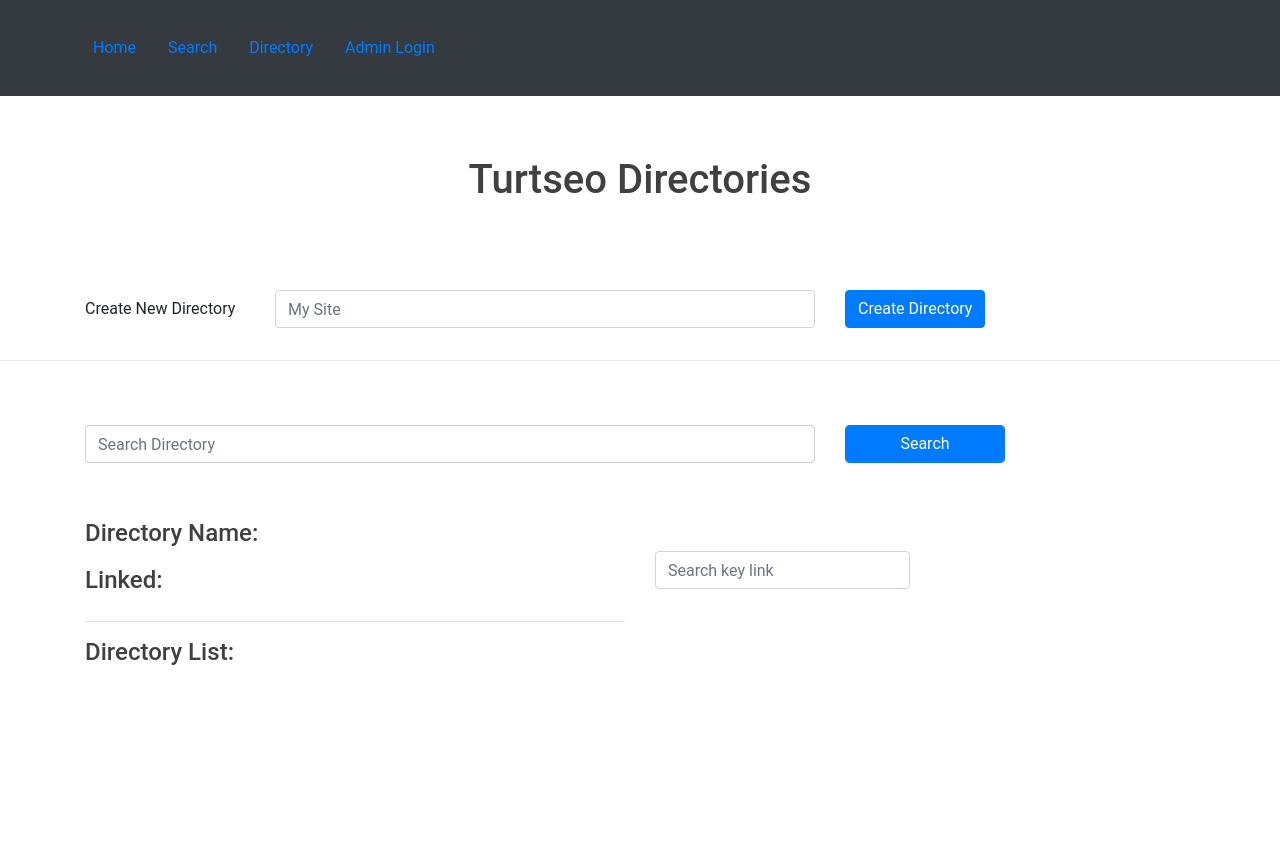
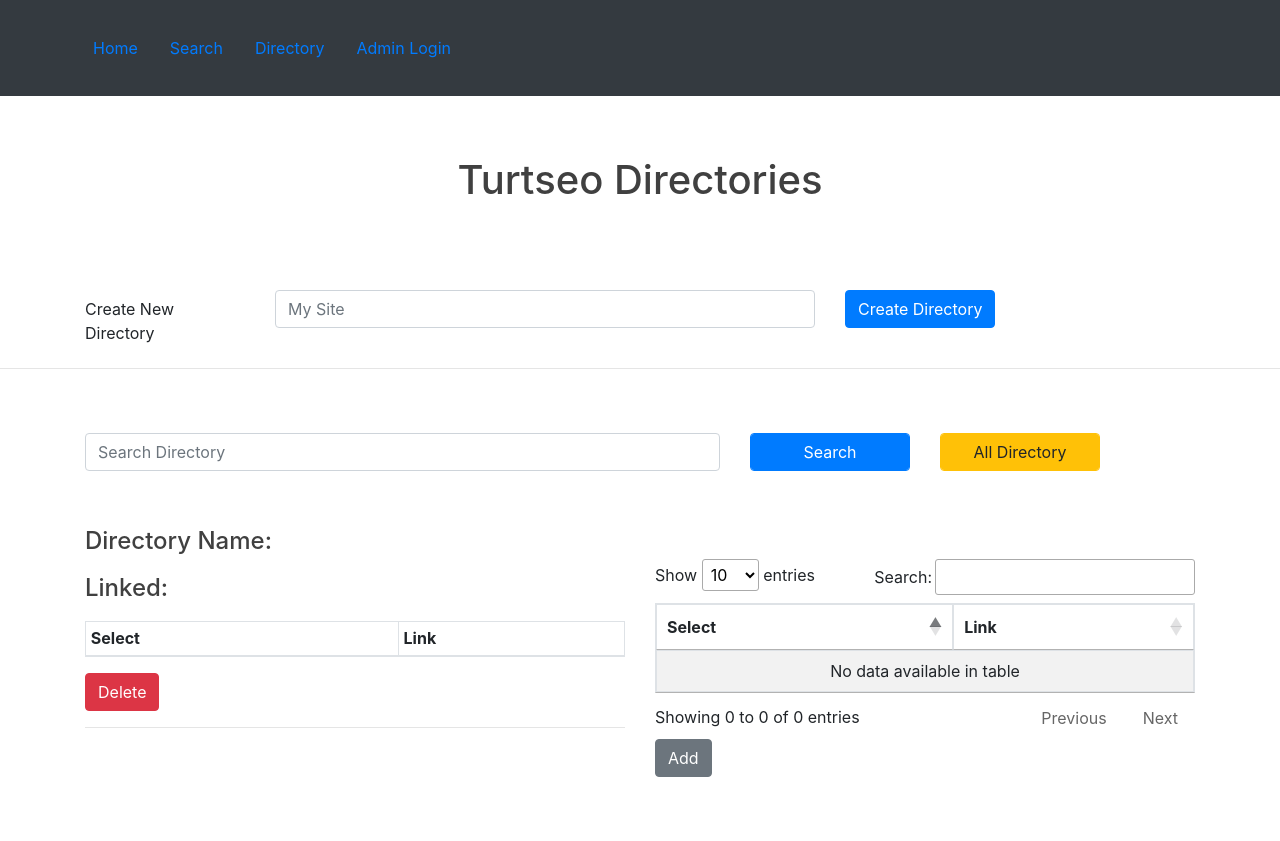
Before and after one commit to iamyeasin/turtseo, a Django app: page /directory in a window 1280 px wide. Before the commit the page ends 665 px from the top, so only its background shows below. Run offline with Django 3.2, Linux system fonts and the light colour scheme; data that the repository does not hold is empty; some libraries are stand-ins or nearby versions.

Commit message:
Fixed directory link add/delete

```diff
--- a/panel/views.py
+++ b/panel/views.py
@@ -216,9 +216,7 @@ def Directory(request):
 		elif btnpressed == "initial":
 			key_link_list = Key_Link_List.objects.all()
 			serialized = serializers.serialize('json', key_link_list)
-
 			data = {"dataset": serialized}
-
 			return JsonResponse(data, safe=False)
 
 		#search key_link from Key_Link_List model by autocomplete search in Turtseo Directories page
--- a/templates/html/directory.html
+++ b/templates/html/directory.html
@@ -2,22 +2,24 @@
 <!DOCTYPE html>
 <html>
 <head>
-	<title>Segmentizations</title>
+	<title>Directories</title>
 	<!-- CSS only -->
 	<script src="https://code.jquery.com/jquery-3.5.1.min.js"
 		integrity="sha256-9/aliU8dGd2tb6OSsuzixeV4y/faTqgFtohetphbbj0=" crossorigin="anonymous"></script>
+		<script type="text/javascript" charset="utf8" src="https://stackpath.bootstrapcdn.com/bootstrap/4.5.0/js/bootstrap.min.js"></script>
 	<link rel="stylesheet" href="https://stackpath.bootstrapcdn.com/bootstrap/4.5.0/css/bootstrap.min.css"
 		integrity="sha384-9aIt2nRpC12Uk9gS9baDl411NQApFmC26EwAOH8WgZl5MYYxFfc+NcPb1dKGj7Sk" crossorigin="anonymous">
 	<link rel="stylesheet" type="text/css" href="{% static 'style.css' %}">
 
-	<!-- JS, Popper.js, and jQuery -->
-
 	<script src="https://cdn.jsdelivr.net/npm/popper.js@1.16.0/dist/umd/popper.min.js"
 		integrity="sha384-Q6E9RHvbIyZFJoft+2mJbHaEWldlvI9IOYy5n3zV9zzTtmI3UksdQRVvoxMfooAo"
 		crossorigin="anonymous"></script>
+		<script type="text/javascript" charset="utf8" src="https://cdn.datatables.net/1.10.21/js/jquery.dataTables.js"></script>
 	<script src="https://stackpath.bootstrapcdn.com/bootstrap/4.5.0/js/bootstrap.min.js"
 		integrity="sha384-OgVRvuATP1z7JjHLkuOU7Xw704+h835Lr+6QL9UvYjZE3Ipu6Tp75j7Bh/kR0JKI"
 		crossorigin="anonymous"></script>
+		<link rel="stylesheet" type="text/css" href="https://cdn.datatables.net/1.10.21/css/jquery.dataTables.css">
+	<link rel="stylesheet" type="text/css" href="https://stackpath.bootstrapcdn.com/bootstrap/4.5.0/css/bootstrap.min.css">
 
 </head>
 
@@ -73,11 +75,14 @@
 	<form method="POST" id="form-2">
 		<div class="container form-group">
 			<div class="form-group row pt-5">
-				<div class="col-sm-8">
+				<div class="col-sm-7">
 					<input type="text" name="" placeholder="Search Directory" class="form-control" id="searchdir">
 				</div>
 				<div class="col-sm-2">
 					<input id="search" type="submit" name="" value="Search" class="btn-primary form-control">
+				</div>
+				<div class="col-sm-2">
+					<input id="alldirs" type="submit" class="form-control btn btn-warning" value="All Directory">
 				</div>
 			</div>
 			<div class="row pt-3 pb-2  pl-3">
@@ -87,24 +92,35 @@
 				<div class="col-sm-6 pt-3">
 					<h4 id="setdir">Directory Name:</h4> <!-- use javascript inner.html  -->
 					<h4>Linked: </h4>
-					<ol>
-						<div id="delete_list"></div>
-					</ol>
+							<table id="GuestLinkDel" class="table table-striped table-bordered table-sm" cellspacing="0" width="100%">
+							<thead>
+						    <tr>
+						      <th class="th-sm">Select</th>
+						      <th class="th-sm">Link</th>
+						    </tr>
+						  </thead>
+						  <tbody></tbody>
+						</table>
+						<input type="button" class="btn btn-danger" name="" id="delLinkFromDir" value="Delete">
+
 					<hr>
-					<h4>Directory List:</h4>
-					<div class="" id="wholelist_dir"></div>
+
 				</div>
-				<div class="col-sm-6 pt-5" id="add_list">
+				<div class="col-sm-6 pt-5 pb-5" id="add_list">
 					<div class="row">
-						<div class="col-sm-6">
-							<input id="search_key_text" type="text" name="" class="form-control"
-								placeholder="Search key link">
 					</div>
-						<div class="col-sm-3">
-							<input id="search_key" type="submit" class="form-control btn btn-primary" value="search">
+					<table id="GuestLink" class="table table-striped table-bordered table-sm" cellspacing="0" width="100%">
+							<thead>
+						    <tr>
+						      <th class="th-sm">Select </th>
+						      <th class="th-sm">Link</th>
+						    </tr>
+						  </thead>
+						  <tbody></tbody>
+						</table>
+						<input type="button" class="btn btn-secondary" name="" id="addLinkToDir" value="Add">
+					<div class="" id="wholelist">
 					</div>
-					</div>
-					<div class="" id="wholelist"></div>
 				</div>
 			</div>
 	</form>
@@ -119,12 +135,11 @@
 		// Initial Loading all Key Link in HTML
 		$("#search_key").hide();
 		$("#refresh").hide();
+		var searchFoundDir = "";
+		var failed = 0; var success = 0;
 
 
-		var searchFoundDir = "";
-
 		// Add link from guestpostlinkdir
-
 		function addLinkToDirectoy( guestlink ){
 			$.ajax({
 				type: 'POST',
@@ -135,11 +150,15 @@
 					'dirname' : searchFoundDir
 				},
 				success: function(data){
-					alert("Link added to directory");
+					// alert("Link added to directory");
 					$("#refresh").click()
+					success += 1;
+					// console.log(success + "succs");
 				},
 				error: function(data){
-					alert("Link Adding failed")
+					// alert("Link Adding failed")
+					failed = failed + 1;
+					// console.log(failed + "failed");
 				}
 
 			});
@@ -156,33 +175,42 @@
 			success: function (data) {
 				var dataset = JSON.parse(data['dataset']);
 				// console.log("ADD Data", dataset);
+				$('#GuestLink').find('tbody').empty();
 
 				for (var i = 0; i < dataset.length; i++) {
-					var addLink = '<div class="row pt-2 pl-2" id="rowid_'+i+'">'
-						+	'<div class="col-sm-6">'
-						+ '<a id="addlink_'+ i +'" href="#"> '+ dataset[i].pk + '</a>'
-						+  '</div>'
-						+ 	'<div class="col-sm-6">'
-						+		'<input type="submit" name="" id="guestadd_'+ i +'" value="Add Link" class="btn btn-light p-">'
-						+ 	'</div>'
-						+ '</div>'
-					$('#wholelist').append(addLink);
-					loadAllDir();
+					 var addLink = '<tr>'
+                                + '<td><div class="custom-control custom-checkbox">'
+                          		+ '<input type="checkbox" class="custom-control-input" id="guestadd_'+i+'" type="checkbox">'
+                                + '<label class="custom-control-label" for="guestadd_'+i+'"></label>'
+                              	+ '</div></td>'
+                            	+ '<td><a href="#" id="addlink_'+i+'">'+ dataset[i].pk +'</a></td>'
+                            	+ '</tr>'
+
+
+					$('#GuestLink').find('tbody').append(addLink);
+
+					// loadAllDir();
 				}
+				$('#GuestLink').DataTable();
+
 
 				// Send hits to background to a link
-				$("[id*='guestadd_']").click(function (e) {
+				// #addLinkToDir
+				$("#addLinkToDir").click(function (e) {
 					 e.preventDefault();
-						var number = $(this).attr('id').split('_').pop();
+					 success =0,failed=0;
+					 var total_checked = $('#GuestLink').find('input[type="checkbox"]:checked').length;
+					 if( total_checked && searchFoundDir != "" ){
+						 	for( var i=0; i<total_checked; i++ ){
+						 	var number = $('#GuestLink').find('input[type="checkbox"]:checked')[i].id.split('_').pop();
+						 	// $('#GuestLink').find('input[type="checkbox"]:checked')
+						 	console.log(number)
 						 	var src = $('#addlink_' + number).text();
-
-						if (src == "") {
-							alert("Couldn't grab the link");
-							return false;
-						}
-
+						 	// console.log(src)
 						 		if($("#searchdir").val() ) {
 									addLinkToDirectoy(src);
+								}
+						 	}
 					 }
 					 else{
 						alert("First select a Directory");
@@ -221,55 +249,12 @@
 			}
 
 
-		// Initial Loads of all Directory
-		function loadAllDir(){
-				$.ajax({
-				type: 'POST',
-				url: '/directory',
-				data: {
-					'btnpressed': "initial_dir"
-				},
-				success: function (data) {
-					var dataset = JSON.parse(data['dataset']);
-					console.log("Dir Data", dataset);
-
-					for (var i = 0; i < dataset.length; i++) {
-						var dltDir = '<div class="row pt-2 pl-2" id="rwid_'+i+'">'
-							+	'<div class="col-sm-6">'
-							+ '<a id="dltDir_'+ i +'" href="#"> '+ dataset[i].pk + '</a>'
-							+  '</div>'
-							+ 	'<div class="col-sm-6">'
-							+		'<input type="submit" name="" id="dlt_'+ i +'" value="Delete Directory" class="btn btn-danger p-">'
-							+ 	'</div>'
-							+ '</div>'
-						$('#wholelist_dir').append(dltDir);
-					}
-
-					$("[id*='dlt_']").click(function (e) {
+		// Load all directories on click of button
+		$("[id*='alldirs']").click(function (e) {
 				e.preventDefault();
-
-
-							var number = $(this).attr('id').split('_').pop();
-							var src = $('#dltDir_' + number).text();
-							console.log(src);
-
-							if (src == "") {
-								alert("Couldn't grab the link");
-								return false;
-							}
-
-							delDirectoy(src);
+				var url = 'http://' + window.location.host + '/directory';
+				window.open(url, "_blank");
 		});
-
-				},
-				error: function () {
-					alert("No Directoy Found!");
-				}
-			})
-		}
-
-
-
 
 
 		// Create Directory
@@ -314,7 +299,7 @@
 						'dirname' : searchFoundDir
 					},
 					success: function(data){
-						alert("Link Deleted from directory");
+						// alert("Link Deleted from directory");
 						$("#refresh").click();
 
 					},
@@ -339,46 +324,50 @@
 					//console.log(dataset);
 					searchFoundDir = $('#searchdir').val();
 
+
 					$('#setdir').text("Directory Name: " + $('#searchdir').val())
-					$("[id*='rowiddir_']").remove();
+					$('#GuestLinkDel').find('tbody').empty();
 
 						for (var i = 0; i < dataset.length; i++) {
-						// var str = "<li><div class=" + '"row pl-3"' + " id=" + '"linkedid_ '+i+'" '+"><p id=" + '"linkedp_"' + ">" + dataset[i].fields.key_link + "</p><a style="
-						// 	+ '"padding-left: 50px;"' + " href=" + '"#"' + " id=" + '"linkeddel_"' + ">Delete Link</a>";
-						var addLink = '<div class="row pt-2 pl-2" id="rowiddir_'+i+'">'
-						+	'<div class="col-sm-6">'
-						+  (i+1) + '. <a id="linkedid_'+ i +'" href="#"> '+ dataset[i].fields.key_link + '</a>'
-						+  '</div>'
-						+ 	'<div class="col-sm-6">'
-						+		'<input type="submit" name="" id="linkeddel_'+ i +'" value="Delete" class="btn btn-danger p-">'
-						+ 	'</div>'
-						+ '</div>'
+							var delLink = '<tr>'
+	                                + '<td><div class="custom-control custom-checkbox">'
+	                          		+ '<input type="checkbox" class="custom-control-input" id="linkedid_'+i+'" type="checkbox">'
+	                                + '<label class="custom-control-label" for="linkedid_'+i+'"></label>'
+	                              	+ '</div></td>'
+	                            	+ '<td><a href="#" id="linkeddel_'+i+'">'+ dataset[i].fields.key_link +'</a></td>'
+	                            	+ '</tr>'
+
+							$('#GuestLinkDel').find('tbody').append(delLink);
+						}
+						$('#GuestLinkDel').DataTable();
+
+						$("#delLinkFromDir").click(function (e) {
+						 e.preventDefault();
+						 success =0,failed=0;
+						 var total_checked = $('#GuestLinkDel').find('input[type="checkbox"]:checked').length;
+						 if( total_checked && searchFoundDir != "" ){
+							 	for( var i=0; i<total_checked; i++ ){
+								 	var number = $('#GuestLinkDel').find('input[type="checkbox"]:checked')[i].id.split('_').pop();
+								 	// $('#GuestLink').find('input[type="checkbox"]:checked')
+								 	// console.log(number)
+								 	var src = $('#linkeddel_'+number).text();
+								 	// console.log(src)
+								 		if($("#searchdir").val() ) {
+											delLinkToDirectoy(src);
+										}
+							 	}
+						 }
+						 else{
+							alert("First select a Directory");
+						}
+
+						});
+
+					},
+			})
+		}
 
 
-						$('#delete_list').append(addLink);
-					}
-
-					$("[id*='linkeddel_']").click(function (e) {
-						e.preventDefault();
-
-
-						var number = $(this).attr('id').split('_').pop(); //Geting the number for upload episode
-						var src = $('#linkedid_' + number).text();
-						console.log(src);
-
-						if (src == "") {
-							alert("Couldn't grab the link");
-							return false;
-						}
-
-						delLinkToDirectoy(src);
-					});
-				},
-				error: function () {
-					alert("Directory Not Found!");
-				}
-			})
-		}
 
 		$("#search").click(function (e) {
 			e.preventDefault();
@@ -391,77 +380,9 @@
 		$("#refresh").click(function (e) {
 			e.preventDefault();
 			genDirLink();
-			// loadAllDir();
-
 		})
 
-		// Search a key_link via typing
-		function sendHit( query ){
-			$('#wholelist').toggle();
-			console.log( query )
-			$.ajax({
-				type: 'POST',
-				url: '/directory',
-				data: {
-					'search' : query+"",
-					'btnpressed' : "search_key"
-				},
-				success: function(data){
-					$("[id*='rowid_']").remove();
-					var dataset = JSON.parse(data['dataset']);
-					// console.log("Found", dataset);
-					for (var i = 0; i < dataset.length; i++) {
-						var addLink = '<div class="row pt-2 pl-2" id="rowid_'+i+'">'
-						+	'<div class="col-sm-6">'
-						+ '<a id="addlink_'+ i +'" href="#"> '+ dataset[i].pk + '</a>'
-						+  '</div>'
-						+ 	'<div class="col-sm-6">'
-						+		'<input type="submit" id="guestadd_'+ i +'" value="Add Link" class="btn btn-light p-">'
-						+ 	'</div>'
-						+ '</div>'
-					$('#wholelist').append(addLink);
 
-					}
-
-					$("[id*='guestadd_']").click(function (e) {
-						e.preventDefault();
-
-						// console.log("ABCD");
-						var number = $(this).attr('id').split('_').pop(); //Geting the number for upload episode
-						var src = $('#addlink_' + number).text();
-						// alert(src)
-
-						if (src == "") {
-							alert("Couldn't grab the link");
-							return false;
-						}
-
-						if($("#searchdir").val() ) {
-							addLinkToDirectoy(src);
-						}
-						else{
-							alert("First select a Directory");
-						}
-
-					});
-				},
-				error: function () {
-					alert("No Key Link Found!");
-				}
-
-
-			})
-		}
-
-
-		$('#search_key_text').on("input", function(){
-			var query = $("#search_key_text").val();
-
-			if( query ){
-				sendHit(query);
-			}
-
-		});
 
 	});
 
```
Also changed, not shown: templates/html/directory_list.html (added, +64 -0 lines), templates/html/search.html (+11 -18 lines). Lines whose indentation alone changed are shown as unchanged.
